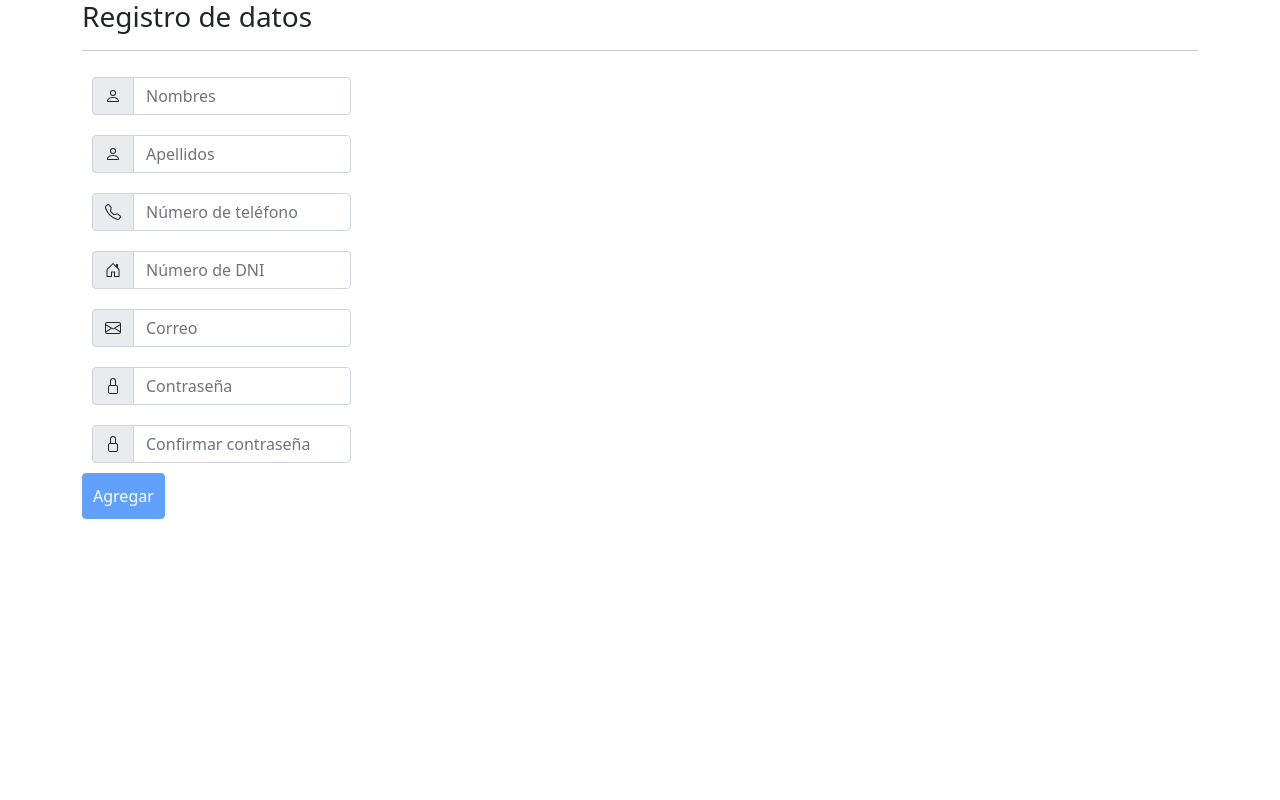
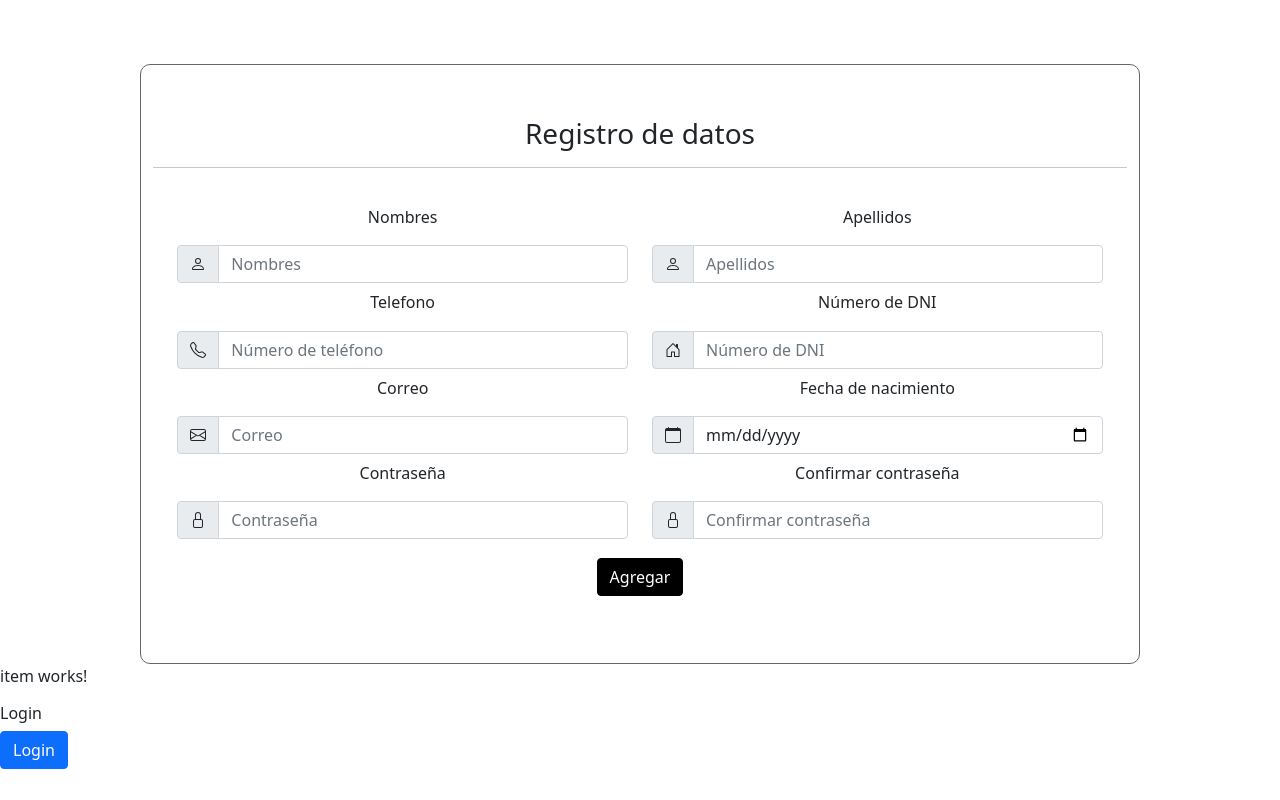
Before and after one commit to Cypher-Ai/Pizzeria, an Angular app in the folder projectoPizzeria/: page / in a window 1280 px wide. Built offline with nearby package versions, Linux system fonts and the light colour scheme.

Commit message:
registro completado

```diff
--- a/projectoPizzeria/src/app/app.component.html
+++ b/projectoPizzeria/src/app/app.component.html
@@ -1 +1,3 @@
 <app-registro></app-registro>
+<app-item></app-item>
+<app-login></app-login>
--- a/projectoPizzeria/src/app/app.module.ts
+++ b/projectoPizzeria/src/app/app.module.ts
@@ -7,9 +7,10 @@ import { MainComponent } from './main/main.component';
 import { RegistroComponent } from './registro/registro.component';
 import { CommonModule } from '@angular/common';
 import { FormsModule, ReactiveFormsModule } from '@angular/forms';
+import { LoginComponent } from './login/login.component';
 
 @NgModule({
-  declarations: [AppComponent, ItemComponent, MainComponent, RegistroComponent],
+  declarations: [AppComponent, ItemComponent, MainComponent, RegistroComponent, LoginComponent],
 
   imports: [CommonModule, BrowserModule, FormsModule, ReactiveFormsModule],
   providers: [],
--- /dev/null
+++ b/projectoPizzeria/src/app/login/login.component.html
@@ -0,0 +1,14 @@
+<div class="h6">
+    Login
+</div>
+<button type="button" class="btn btn-primary" data-bs-toggle="modal" data-bs-target="#modalLogin">
+    Login</button>
+
+
+<div class="modal fade" id="modalLogin" tabindex="-1">
+    <form>
+        <input type="text" placeholder="312321">
+        <input type="password" placeholder="sdasdasasdas">
+    </form>
+
+</div>
--- a/projectoPizzeria/src/app/registro/persona.model.ts
+++ b/projectoPizzeria/src/app/registro/persona.model.ts
@@ -5,6 +5,7 @@ export class Persona {
     public numeroTelefono: number,
     public numeroDni: number,
     public correo: string,
+    public fechaNacimiento: string,
     public contraseña: string
   ) {}
 }
--- a/projectoPizzeria/src/app/registro/registro.component.css
+++ b/projectoPizzeria/src/app/registro/registro.component.css
@@ -1,14 +1,50 @@
+.container {
+  text-align: center;
+  margin-top: 5%;
+  align-content: center;
+  border-radius: 10px;
+  border: 1px solid #666666;
+  width: 1000px;
+  height: 600px;
+}
+.input-label {
+  padding: 0px center;
+  width: 50% !important;
+}
+.err {
+  margin: 0px center;
+  width: 50% !important;
+  color: red;
+}
 .col-md-5 {
-  width: 25% !important;
-}
-.input-group {
-  position: relative;
-  display: flex;
-  flex-wrap: wrap;
-  align-items: stretch;
-  width: 100%;
-  padding: 10px;
+  margin: 10px auto;
+  width: 50% !important;
 }
 .btn-primary {
-  padding: 10px;
+  background-color: #000;
+  border-color: #000;
 }
+.btn:hover {
+  background-color: #fff;
+  border-color: #000;
+  color: #000;
+}
+
+input:hover {
+  cursor: auto;
+  border: 1px solid #000;
+  border-radius: 4px;
+}
+
+button {
+  cursor: pointer;
+  text-align: center;
+  margin: auto;
+  display: flex;
+}
+form {
+  padding: 2.5%;
+}
+.col {
+  margin-top: 1%;
+}
--- a/projectoPizzeria/src/app/registro/registro.component.html
+++ b/projectoPizzeria/src/app/registro/registro.component.html
@@ -6,32 +6,70 @@
 
     <hr />
     <form [formGroup]="formRegistro" (ngSubmit)="onSubmit()">
+        <div class="row">
 
+
+            <div class="input-label">
+
+                <h6>Nombres</h6>
+            </div>
+
+            <div class="input-label">
+                <h6>Apellidos</h6>
+            </div>
             <div class="input-group col-md-5">
                 <span class="input-group-text">
-                <svg xmlns="http://www.w3.org/2000/svg" width="16" height="16" fill="currentColor" class="bi bi-person"
-                    viewBox="0 0 16 16">
+                    <svg xmlns="http://www.w3.org/2000/svg" width="16" height="16" fill="currentColor"
+                        class="bi bi-person" viewBox="0 0 16 16">
                         <path
                             d="M8 8a3 3 0 1 0 0-6 3 3 0 0 0 0 6zm2-3a2 2 0 1 1-4 0 2 2 0 0 1 4 0zm4 8c0 1-1 1-1 1H3s-1 0-1-1 1-4 6-4 6 3 6 4zm-1-.004c-.001-.246-.154-.986-.832-1.664C11.516 10.68 10.289 10 8 10c-2.29 0-3.516.68-4.168 1.332-.678.678-.83 1.418-.832 1.664h10z" />
                     </svg>
                 </span>
 
                 <input type="text" name="nombres" class="form-control" id="nombres" placeholder="Nombres"
-                formControlName="nombres" [ngModel]="nombresInput">
+                    formControlName="nombres" [ngModel]="nombresInput" onkeydown="return /[a-z, ]/i.test(event.key)">
+
+
             </div>
-
 
             <div class="input-group col-md-5">
 
                 <span class="input-group-text">
-                <svg xmlns="http://www.w3.org/2000/svg" width="16" height="16" fill="currentColor" class="bi bi-person"
-                    viewBox="0 0 16 16">
+                    <svg xmlns="http://www.w3.org/2000/svg" width="16" height="16" fill="currentColor"
+                        class="bi bi-person" viewBox="0 0 16 16">
                         <path
                             d="M8 8a3 3 0 1 0 0-6 3 3 0 0 0 0 6zm2-3a2 2 0 1 1-4 0 2 2 0 0 1 4 0zm4 8c0 1-1 1-1 1H3s-1 0-1-1 1-4 6-4 6 3 6 4zm-1-.004c-.001-.246-.154-.986-.832-1.664C11.516 10.68 10.289 10 8 10c-2.29 0-3.516.68-4.168 1.332-.678.678-.83 1.418-.832 1.664h10z" />
                     </svg>
                 </span>
                 <input type="text" name="apellidos" class="form-control" id="apellidos" placeholder="Apellidos"
-                [ngModel]="apellidosInput" formControlName="apellidos">
+                    [ngModel]="apellidosInput" onkeydown="return /[a-z, ]/i.test(event.key)"
+                    formControlName="apellidos">
+
+            </div>
+
+            <div class="err" *ngIf="submitted && f.nombres.errors">
+                <div *ngIf="f.nombres.errors.required">
+                    *Nombres requeridos
+                </div>
+            </div>
+
+            <div class="err" *ngIf="submitted && f.apellidos.errors">
+                <div *ngIf="f.apellidos.errors.required">
+                    *Apellidos es requerido
+                </div>
+            </div>
+
+
+        </div>
+
+        <div class="row">
+            <div class="input-label">
+
+                <h6>Telefono</h6>
+            </div>
+
+            <div class="input-label">
+                <h6>Número de DNI</h6>
             </div>
 
 
@@ -48,6 +86,8 @@
 
                 <input type="number" name="telefono" class="form-control" id="telefono" placeholder="Número de teléfono"
                     [ngModel]="numeroTelefonoInput" formControlName="telefono">
+
+
             </div>
 
 
@@ -62,8 +102,33 @@
                 </span>
                 <input type="number" name="nroDni" class="form-control" id="nroDni" placeholder="Número de DNI"
                     [ngModel]="numeroDniInput" formControlName="nroDni">
+
             </div>
 
+
+            <div class="err" *ngIf="submitted && f.telefono.errors">
+                <div *ngIf="f.telefono.errors.required">
+                    *Nro de telefono requerido
+                </div>
+            </div>
+
+            <div class="err" *ngIf="submitted && f.nroDni.errors">
+                <div *ngIf="f.nroDni.errors.required">
+                    *Nro de DNI requerido
+                </div>
+            </div>
+
+        </div>
+
+        <div class="row">
+            <div class="input-label">
+
+                <h6>Correo</h6>
+            </div>
+
+            <div class="input-label">
+                <h6>Fecha de nacimiento</h6>
+            </div>
 
 
             <div class="input-group col-md-5">
@@ -76,46 +141,105 @@
                 </span>
                 <input type="email" name="correo" class="form-control" id="correo" placeholder="Correo"
                     [ngModel]="correoInput" formControlName="correo">
+
+            </div>
+            <div class="input-group col-md-5">
+                <span class="input-group-text">
+                    <svg xmlns="http://www.w3.org/2000/svg" width="16" height="16" fill="currentColor"
+                        class="bi bi-calendar" viewBox="0 0 16 16">
+                        <path
+                            d="M3.5 0a.5.5 0 0 1 .5.5V1h8V.5a.5.5 0 0 1 1 0V1h1a2 2 0 0 1 2 2v11a2 2 0 0 1-2 2H2a2 2 0 0 1-2-2V3a2 2 0 0 1 2-2h1V.5a.5.5 0 0 1 .5-.5zM1 4v10a1 1 0 0 0 1 1h12a1 1 0 0 0 1-1V4H1z" />
+                    </svg>
+                </span>
+                <input type="date" name="fechaNacimiento" class="form-control" id="fechaNacimiento"
+                    placeholder="Fecha de Nacimiento" [ngModel]="fechaNacimientoInput"
+                    formControlName="fechaNacimiento">
+
+
             </div>
 
+
+            <div class="err" *ngIf="submitted && f.correo.errors">
+                <div *ngIf="f.correo.errors.required">
+                    *Correo requerido
+                </div>
+            </div>
+            <div class="err" *ngIf="submitted && f.fechaNacimiento.errors">
+                <div *ngIf="f.fechaNacimiento.errors.required">
+                    *Fecha de nacimiento requerido
+                </div>
+            </div>
+
+
+
+
+        </div>
+
+        <div class="row">
+
+
+            <div class="input-label">
+
+                <h6>Contraseña</h6>
+            </div>
+
+            <div class="input-label">
+                <h6>Confirmar contraseña</h6>
+            </div>
 
 
             <div class="input-group col-md-5">
 
                 <span class="input-group-text">
-                <svg xmlns="http://www.w3.org/2000/svg" width="16" height="16" fill="currentColor" class="bi bi-lock"
-                    viewBox="0 0 16 16">
+                    <svg xmlns="http://www.w3.org/2000/svg" width="16" height="16" fill="currentColor"
+                        class="bi bi-lock" viewBox="0 0 16 16">
                         <path
                             d="M8 1a2 2 0 0 1 2 2v4H6V3a2 2 0 0 1 2-2zm3 6V3a3 3 0 0 0-6 0v4a2 2 0 0 0-2 2v5a2 2 0 0 0 2 2h6a2 2 0 0 0 2-2V9a2 2 0 0 0-2-2zM5 8h6a1 1 0 0 1 1 1v5a1 1 0 0 1-1 1H5a1 1 0 0 1-1-1V9a1 1 0 0 1 1-1z" />
                     </svg>
                 </span>
                 <input type="password" name="contrasenia" class="form-control" id="contrasenia" placeholder="Contraseña"
-                [ngModel]="contraseniaInput" formControlName="contrasenia">
-        </div>
+                    [ngModel]="confimarContraseniaInput" formControlName="contrasenia">
 
 
+            </div>
 
             <div class="input-group col-md-5">
                 <span class="input-group-text">
-                <svg xmlns="http://www.w3.org/2000/svg" width="16" height="16" fill="currentColor" class="bi bi-lock"
-                    viewBox="0 0 16 16">
+                    <svg xmlns="http://www.w3.org/2000/svg" width="16" height="16" fill="currentColor"
+                        class="bi bi-lock" viewBox="0 0 16 16">
                         <path
                             d="M8 1a2 2 0 0 1 2 2v4H6V3a2 2 0 0 1 2-2zm3 6V3a3 3 0 0 0-6 0v4a2 2 0 0 0-2 2v5a2 2 0 0 0 2 2h6a2 2 0 0 0 2-2V9a2 2 0 0 0-2-2zM5 8h6a1 1 0 0 1 1 1v5a1 1 0 0 1-1 1H5a1 1 0 0 1-1-1V9a1 1 0 0 1 1-1z" />
                     </svg>
                 </span>
                 <input type="password" name="cContrasenia" class="form-control" id="cContrasenia"
                     placeholder="Confirmar contraseña" [ngModel]="contraseniaInput" formControlName="cContrasenia">
+
             </div>
 
+            <div class="err" *ngIf="submitted && f.contrasenia.errors">
+                <div *ngIf="f.contrasenia.errors.required">
+                    *Campo requerido
+                </div>
+                <div *ngIf="f.contrasenia.errors.minlength">
+                    *La contraseña debe tener 6 dígitos
+                </div>
 
-
+            </div>
+            <div class="err" *ngIf="submitted && f.cContrasenia.errors">
+                <div *ngIf="f.cContrasenia.errors.required">
+                    *Campo requerido
+                </div>
+                <div *ngIf="f.cContrasenia.errors.MustMatch">
+                    *Las contraseñas no coinciden
+                </div>
+            </div>
+        </div>
         <div class="col">
-            <button type="submit" class="btn btn-primary" (click)="agregarPersona()" [disabled]="formRegistro.invalid">
+            <button type="submit" class="btn btn-primary" (click)="agregarPersona()">
                 Agregar
             </button>
         </div>
 
     </form>
 
-
 </div>
--- a/projectoPizzeria/src/app/registro/registro.component.ts
+++ b/projectoPizzeria/src/app/registro/registro.component.ts
@@ -15,46 +15,98 @@ import { Persona } from './persona.model';
 })
 export class RegistroComponent {
   titulo: string = 'Registro de datos';
+
+  submitted: boolean = false;
+
   nombresInput!: string;
   apellidosInput!: string;
   numeroTelefonoInput!: number;
   numeroDniInput!: number;
   correoInput!: string;
+  fechaNacimientoInput!: string;
   contraseniaInput!: string;
+  confimarContraseniaInput!: string;
   persona1!: Persona;
 
   personas: Persona[] = [];
+
+  formRegistro: FormGroup;
+  constructor(private formBuilder: FormBuilder) {
+    this.formRegistro = this.formBuilder.group(
+      {
+        nombres: formBuilder.control('', [Validators.required]),
+        apellidos: formBuilder.control('', [Validators.required]),
+        telefono: formBuilder.control('', [
+          Validators.required,
+          Validators.min(0),
+        ]),
+        nroDni: formBuilder.control('', [
+          Validators.required,
+          Validators.min(0),
+        ]),
+        fechaNacimiento: formBuilder.control('', Validators.required),
+        correo: formBuilder.control('', [
+          Validators.required,
+          Validators.email,
+        ]),
+        contrasenia: formBuilder.control(null, [
+          Validators.required,
+          Validators.minLength(6),
+        ]),
+        cContrasenia: formBuilder.control(null, [Validators.required]),
+      },
+      {
+        validators: this.MustMatch('contrasenia', 'cContrasenia'),
+      }
+    );
+  }
   agregarPersona() {
+    if (!this.formRegistro.invalid) {
       this.persona1 = new Persona(
         this.nombresInput,
         this.apellidosInput,
         this.numeroTelefonoInput,
         this.numeroDniInput,
         this.correoInput,
+        this.fechaNacimientoInput,
         this.contraseniaInput
       );
       this.personas.push(this.persona1);
     }
+  }
 
-  formRegistro: FormGroup;
-  constructor(private formBuilder: FormBuilder) {
-    this.formRegistro = this.formBuilder.group({
-      nombres: formBuilder.control('', Validators.required),
-      apellidos: formBuilder.control('', Validators.required),
-      telefono: formBuilder.control('', Validators.required),
-      nroDni: formBuilder.control('', [Validators.required, Validators.min(0)]),
-      correo: formBuilder.control('', [Validators.required, Validators.email]),
-      contrasenia: formBuilder.control(' ', Validators.required),
-      cContrasenia: formBuilder.control('', Validators.required),
-    });
+  get f() {
+    return this.formRegistro.controls;
+  }
+
+  MustMatch(contrasenia1: string, confirmarContrasenia: string) {
+    return (formRegistro: FormGroup) => {
+      const control = formRegistro.controls[contrasenia1];
+      const machingControl = formRegistro.controls[confirmarContrasenia];
+      if (machingControl.errors && !machingControl.errors.MustMatch) {
+        return;
+      }
+      if (control.value !== machingControl.value) {
+        machingControl.setErrors({ MustMatch: true });
+      } else {
+        machingControl.setErrors(null);
+      }
+    };
   }
 
   public onSubmit() {
-    console.log(this.formRegistro.value);
     console.log(this.personas.length);
+    this.submitted = true;
+    if (this.formRegistro.invalid) {
+      return;
+    }
   }
 
   public control(name: string) {
     return this.formRegistro.get(name);
   }
+
+  personaRepetida() {
+    for (let i = 0; i < 3; i++) {}
   }
+}
```
Also changed, not shown: projectoPizzeria/src/app/login/login.component.ts (added, +13 -0 lines), projectoPizzeria/src/app/login/login.component.css (added), 1 other file (tests, documents, lock files or other folders). Lines whose indentation alone changed are shown as unchanged.
